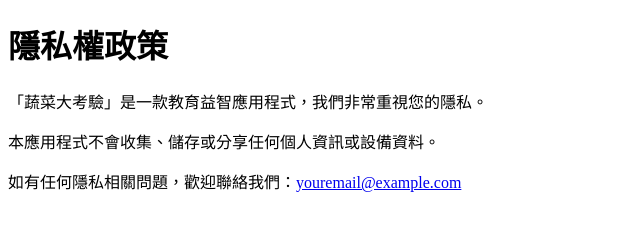
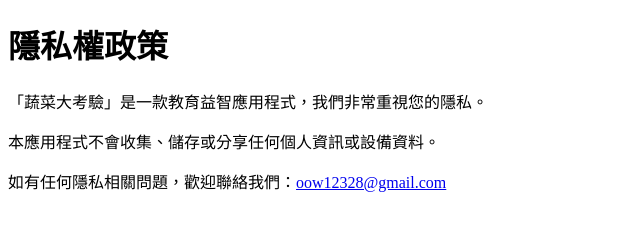
Before and after one commit to Chen-538/veggie-privacy-policy, a plain HTML site: page index.html in a window 1280 px wide. Shown: the full height of the page, 0-640 px from the left. Drawn offline with Linux system fonts and the light colour scheme.

Commit message:
Update index.html
隱私權政策

```diff
--- a/index.html
+++ b/index.html
@@ -8,6 +8,6 @@
   <h1>隱私權政策</h1>
   <p>「蔬菜大考驗」是一款教育益智應用程式，我們非常重視您的隱私。</p>
   <p>本應用程式不會收集、儲存或分享任何個人資訊或設備資料。</p>
-  <p>如有任何隱私相關問題，歡迎聯絡我們：<a href="mailto:youremail@example.com">youremail@example.com</a></p>
+  <p>如有任何隱私相關問題，歡迎聯絡我們：<a href="mailto:youremail@example.com">oow12328@gmail.com</a></p>
 </body>
 </html>
```
